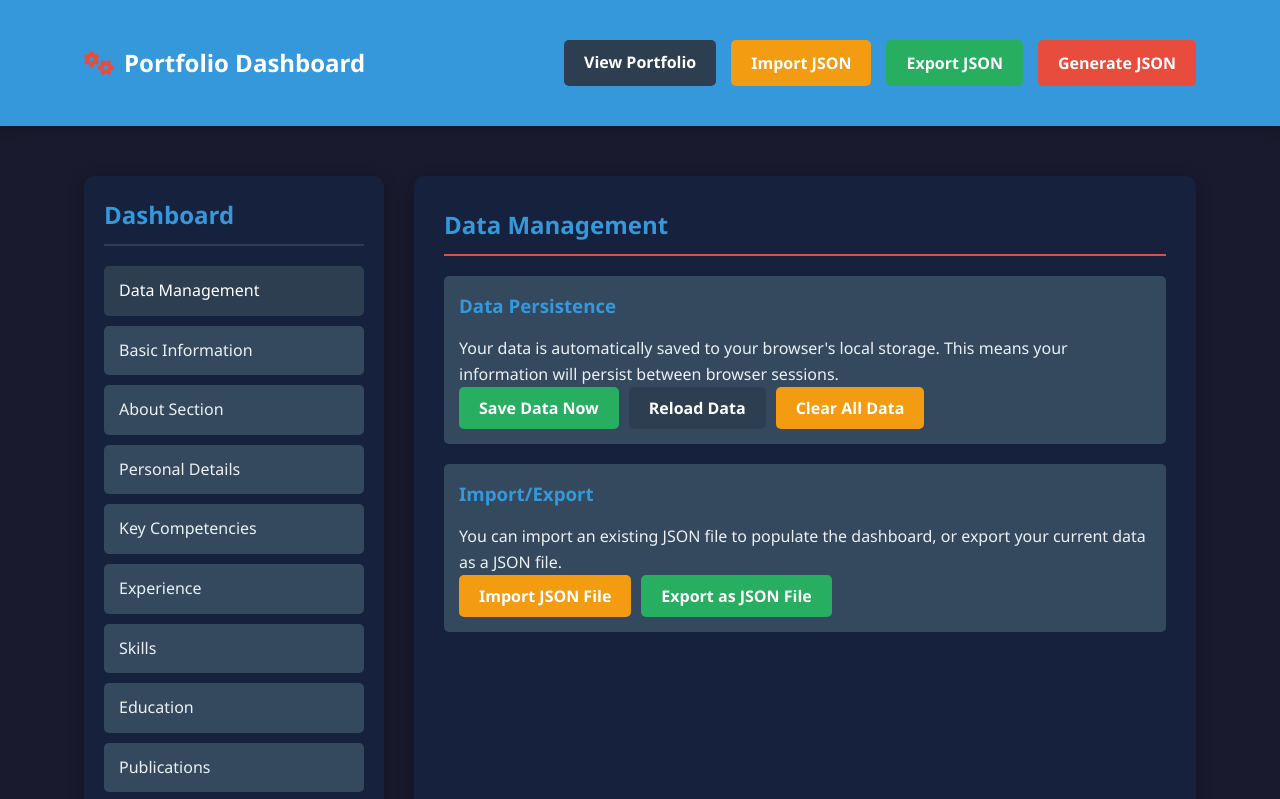
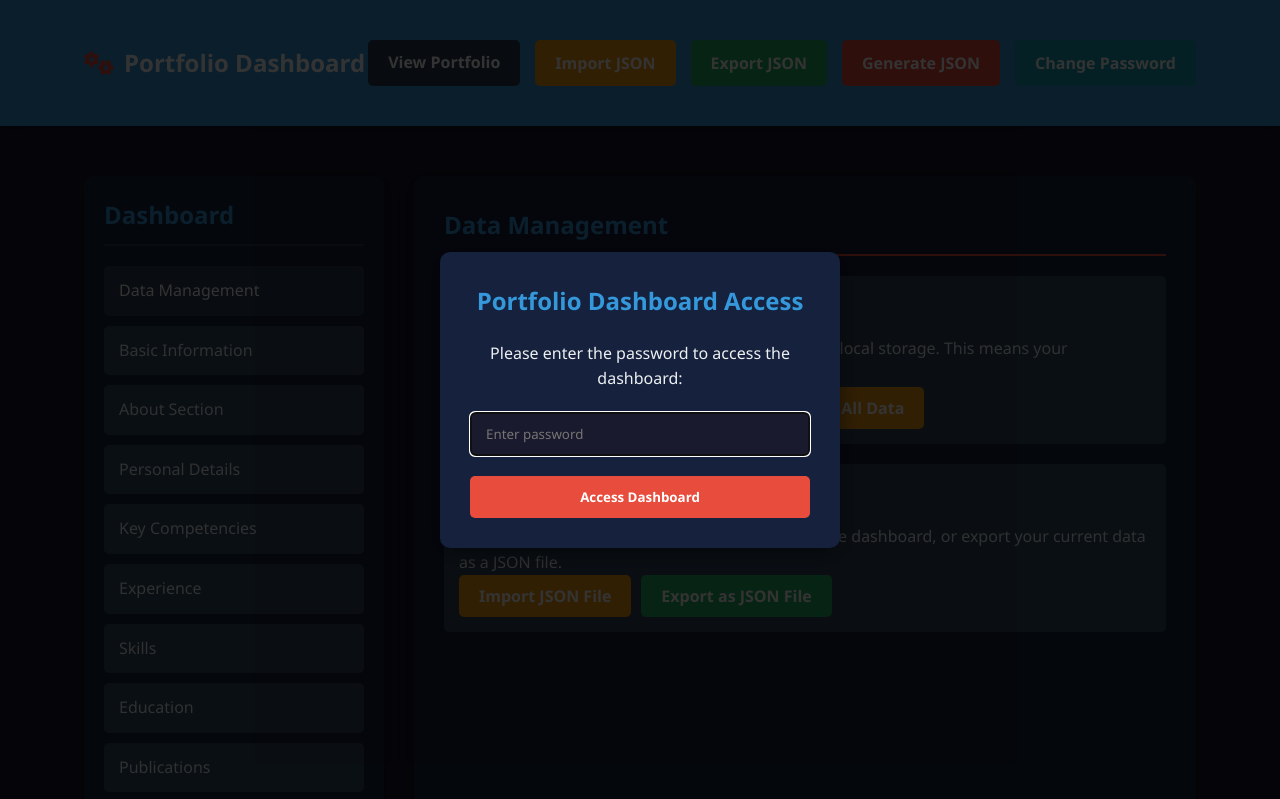
Before and after one commit to systememp4-blip/test, a plain HTML site: page dashboard.html in a window 1280 px wide. Shown: the top 799 px of the page. Drawn offline with Linux system fonts and the light colour scheme.

Commit message:
dashboard.html

```diff
--- a/dashboard.html
+++ b/dashboard.html
@@ -500,6 +500,78 @@
             cursor: pointer;
         }
 
+        /* Password Protection Styles */
+        .password-protection {
+            position: fixed;
+            top: 0;
+            left: 0;
+            width: 100%;
+            height: 100%;
+            background-color: rgba(0, 0, 0, 0.8);
+            display: flex;
+            justify-content: center;
+            align-items: center;
+            z-index: 1000;
+        }
+
+        .password-form {
+            background-color: var(--card-bg);
+            padding: 30px;
+            border-radius: 10px;
+            box-shadow: 0 5px 25px rgba(0, 0, 0, 0.5);
+            width: 90%;
+            max-width: 400px;
+            text-align: center;
+        }
+
+        .password-form h2 {
+            margin-bottom: 20px;
+            color: var(--primary);
+        }
+
+        .password-form p {
+            margin-bottom: 20px;
+            color: var(--text);
+        }
+
+        .password-input {
+            width: 100%;
+            padding: 12px 15px;
+            margin-bottom: 20px;
+            border: 1px solid var(--light);
+            border-radius: 5px;
+            background-color: var(--bg);
+            color: var(--text);
+        }
+
+        .password-submit {
+            width: 100%;
+            padding: 12px 15px;
+            background-color: var(--accent);
+            color: white;
+            border: none;
+            border-radius: 5px;
+            cursor: pointer;
+            font-weight: 600;
+            transition: var(--transition);
+        }
+
+        .password-submit:hover {
+            background-color: #c0392b;
+        }
+
+        .password-error {
+            color: var(--accent);
+            margin-top: 10px;
+            display: none;
+        }
+
+        .password-change {
+            display: flex;
+            justify-content: flex-end;
+            margin-bottom: 15px;
+        }
+
         @media (max-width: 992px) {
             .dashboard {
                 grid-template-columns: 1fr;
@@ -529,6 +601,17 @@
     </style>
 </head>
 <body class="dark-mode">
+    <!-- Password Protection Overlay -->
+    <div class="password-protection" id="passwordProtection">
+        <div class="password-form">
+            <h2>Portfolio Dashboard Access</h2>
+            <p>Please enter the password to access the dashboard:</p>
+            <input type="password" class="password-input" id="passwordInput" placeholder="Enter password">
+            <button class="password-submit" id="passwordSubmit">Access Dashboard</button>
+            <div class="password-error" id="passwordError">Incorrect password. Please try again.</div>
+        </div>
+    </div>
+
     <header>
         <div class="container">
             <div class="header-content">
@@ -541,6 +624,7 @@
                     <button class="btn btn-warning" id="importJson">Import JSON</button>
                     <button class="btn btn-success" id="exportJson">Export JSON</button>
                     <button class="btn" id="generateJson">Generate JSON</button>
+                    <button class="btn btn-info" id="changePassword">Change Password</button>
                 </div>
             </div>
         </div>
@@ -1312,6 +1396,77 @@ Implemented advanced cooling system</textarea>
     </div>
 
     <script>
+        // Password Protection
+        const PASSWORD_KEY = 'isuru';
+        const DEFAULT_PASSWORD = 'isuru'; // Change this to your preferred default password
+
+        // Check if password is set, if not set the default
+        if (!localStorage.getItem(PASSWORD_KEY)) {
+            localStorage.setItem(PASSWORD_KEY, DEFAULT_PASSWORD);
+        }
+
+        // Password protection elements
+        const passwordProtection = document.getElementById('passwordProtection');
+        const passwordInput = document.getElementById('passwordInput');
+        const passwordSubmit = document.getElementById('passwordSubmit');
+        const passwordError = document.getElementById('passwordError');
+        const changePasswordBtn = document.getElementById('changePassword');
+
+        // Check if user is already authenticated
+        if (sessionStorage.getItem('authenticated')) {
+            passwordProtection.style.display = 'none';
+        } else {
+            // Show password protection
+            passwordProtection.style.display = 'flex';
+
+            // Focus on password input
+            passwordInput.focus();
+        }
+
+        // Password submission
+        passwordSubmit.addEventListener('click', function() {
+            const enteredPassword = passwordInput.value;
+            const storedPassword = localStorage.getItem(PASSWORD_KEY);
+
+            if (enteredPassword === storedPassword) {
+                // Correct password - hide protection and set authenticated flag
+                passwordProtection.style.display = 'none';
+                sessionStorage.setItem('authenticated', 'true');
+            } else {
+                // Incorrect password - show error
+                passwordError.style.display = 'block';
+                passwordInput.value = '';
+                passwordInput.focus();
+            }
+        });
+
+        // Allow Enter key to submit password
+        passwordInput.addEventListener('keypress', function(e) {
+            if (e.key === 'Enter') {
+                passwordSubmit.click();
+            }
+        });
+
+        // Change password functionality
+        changePasswordBtn.addEventListener('click', function() {
+            const currentPassword = prompt('Enter current password:');
+            const storedPassword = localStorage.getItem(PASSWORD_KEY);
+
+            if (currentPassword === storedPassword) {
+                const newPassword = prompt('Enter new password:');
+                const confirmPassword = prompt('Confirm new password:');
+
+                if (newPassword && newPassword === confirmPassword) {
+                    localStorage.setItem(PASSWORD_KEY, newPassword);
+                    alert('Password changed successfully!');
+                } else if (newPassword !== confirmPassword) {
+                    alert('Passwords do not match!');
+                }
+            } else {
+                alert('Incorrect current password!');
+            }
+        });
+
         // Save data to localStorage
         function saveData() {
             const data = collectFormData();
```
